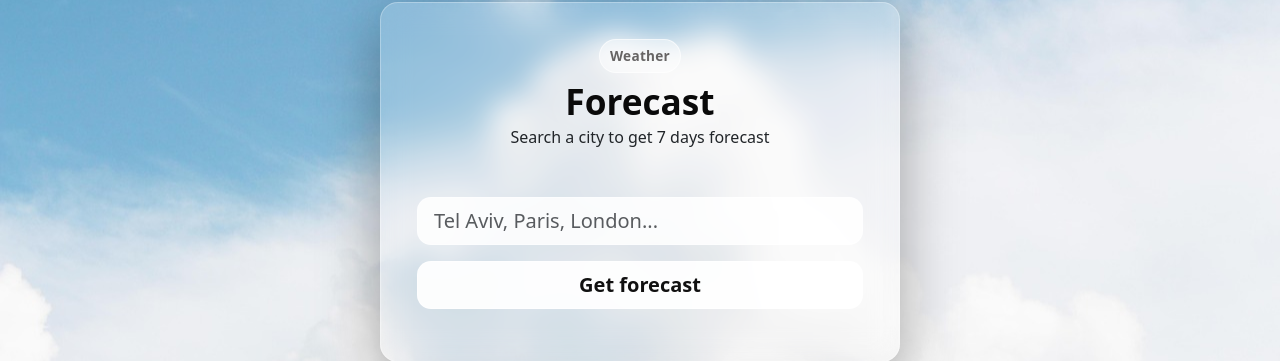
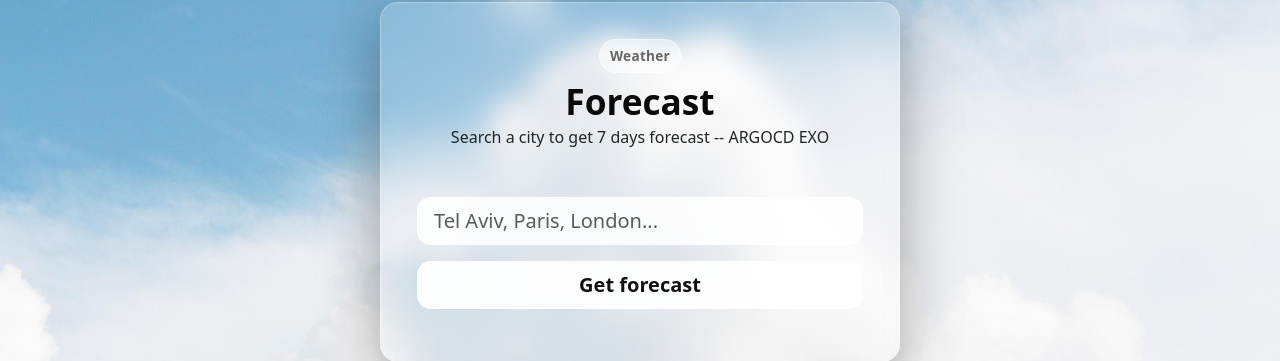
Before and after one commit to elisacoh/weather-app, a Flask app: page / in a window 1280 px wide. Shown: the part 218-579 px from the top of the page. Run offline with Flask 3, Linux system fonts and the light colour scheme.

Commit message:
modified smthing

```diff
--- a/templates/home.html
+++ b/templates/home.html
@@ -3,7 +3,7 @@
 <head>
     <meta charset="UTF-8">
     <meta name="viewport" content="width=device-width, initial-scale=1.0">
-    <title>Weather Forecast ARGOCD EXO</title>
+    <title>Weather Forecast</title>
     <link href="https://cdn.jsdelivr.net/npm/bootstrap@5.3.0/dist/css/bootstrap.min.css" rel="stylesheet">
     <link rel="stylesheet" href="{{ url_for('static', filename='style.css') }}">
 </head>
@@ -15,7 +15,7 @@
       <header class="hero-header text-center mb-4">
         <div class="hero-badge">Weather</div>
         <h1 class="hero-title">Forecast</h1>
-        <p class="hero-subtitle">Search a city to get 7 days forecast</p>
+        <p class="hero-subtitle">Search a city to get 7 days forecast -- ARGOCD EXO</p>
       </header>
 
       {% if error %}
```
